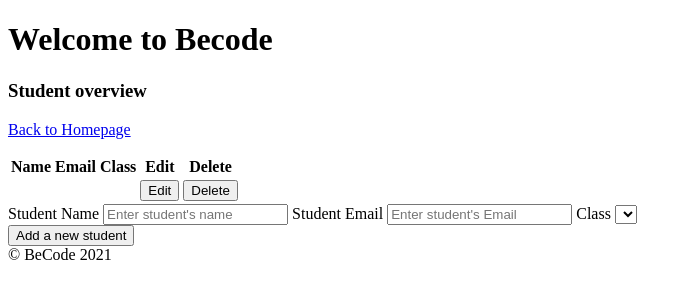
After one commit to Sven-I-Am/php-crud, a PHP site: page /View/studentView.php in a window 1280 px wide. The commit adds this page. Shown: the top 300 px of the page, without its empty margins (0-692 px from the left). Run offline with PHP 8.4, Linux system fonts and the light colour scheme; lists and menus that the app fills with data are empty.

Commit message:
added basic html structure

```diff
--- a/View/includes/header.php
+++ b/View/includes/header.php
@@ -9,5 +9,5 @@
 </head>
 <body>
     <header>
-        <h1>Welcome to my site</h1>
+        <h1>Welcome to Becode</h1>
     </header>
--- /dev/null
+++ b/View/studentView.php
@@ -0,0 +1,47 @@
+<?php require 'includes/header.php'?>
+<!-- this is the view, try to put only simple if's and loops here.
+Anything complex should be calculated in the model -->
+<section>
+    <h3>Student overview</h3>
+    <p><a href="index.php?page=info">Back to Homepage</a></p>
+        <table>
+            <tr>
+                <th>Name</th>
+                <th>Email</th>
+                <th>Class</th>
+                <th>Edit</th>
+                <th>Delete</th>
+            </tr>
+            <tr>
+                <td></td>
+                <td></td>
+                <td><a href=""></a></td>
+                <td>
+                    <form method="" action="">
+                        <button type="submit" id="edit" name="edit" value="edit" class="btn btn-primary">Edit</button>
+                    </form>
+                </td>
+                <td>
+                    <form method="" action="">
+                        <button type="submit" id="delete" name="delete" value="delete" class="btn btn-primary">Delete</button>
+                    </form>
+                </td>
+            </tr>
+        </table>
+        <div class="new">
+            <form method="">
+                <label>Student Name</label>
+                <input type="text" name="studentName" id="sName" value="" placeholder="Enter student's name">
+                <label>Student Email</label>
+                <input type="text" name="studentEmail" id="sEmail" value="" placeholder="Enter student's Email">
+                <label>Class</label>
+                <select class="className" id="className">
+                    <option></option>
+                </select>
+            </form>
+        </div>
+        <div>
+            <button type="submit" class="btn btn-primary" name="add" id="add" value="">Add a new student</button>
+        </div>
+</section>
+<?php require 'includes/footer.php'?>
```
Also changed, not shown: View/student.php (deleted, +0 -11 lines), index.php (+9 -8 lines), View/classView.php (renamed from View/class.php), View/teachers.php (deleted), View/teachersView.php (added), 1 other file.
